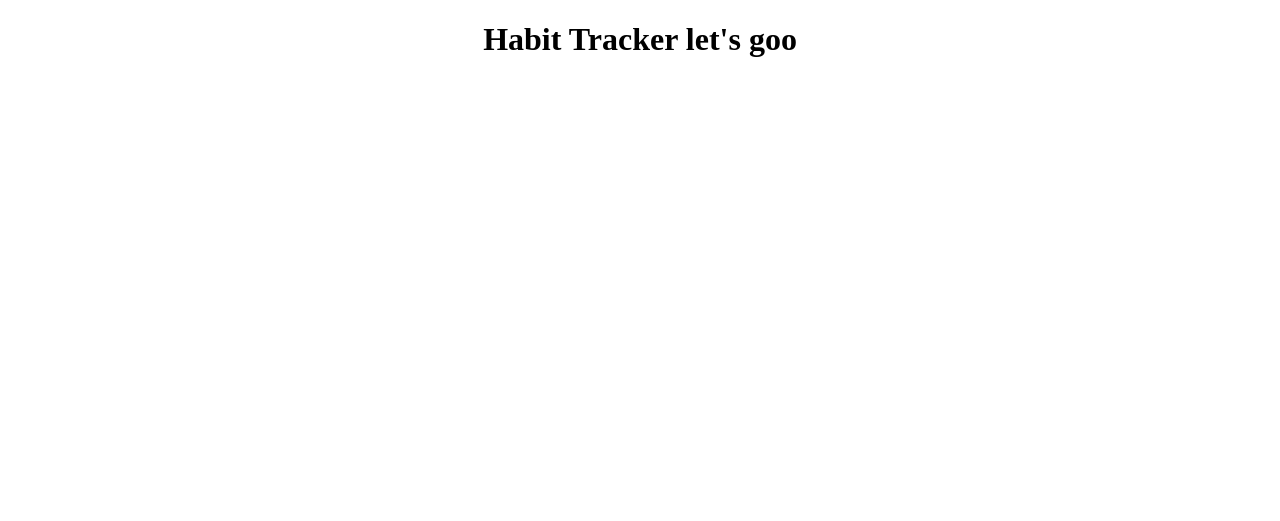
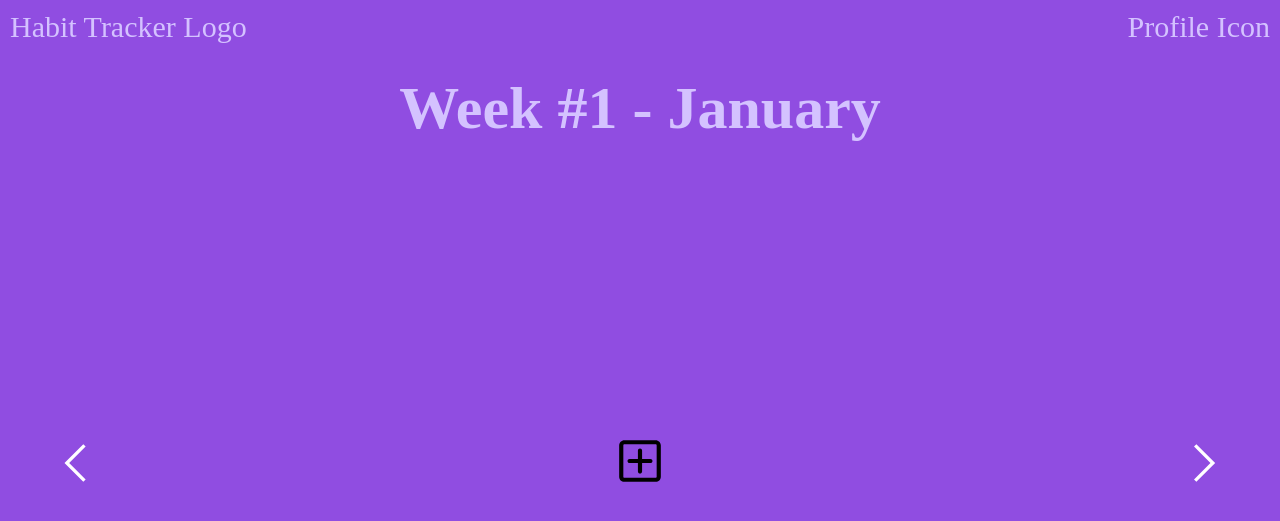
Before and after one commit to medina325/cs50-final-project-habit-tracker, a Django app: page / in a window 1280 px wide. Shown: the top 521 px of the page. Run offline with Django 4.2, Linux system fonts and the light colour scheme; some libraries are stand-ins or nearby versions.

Commit message:
Primeiro esboço da landing page do site - organizando html e css

```diff
--- /dev/null
+++ b/habit_tracker/static/habit_tracker/css/main.css
@@ -0,0 +1,36 @@
+:root{
+    /* Os "--" se referem a criação de variáveis em CSS, que podem ser usadas com var(nome_variavel)*/
+
+    --color-background: #F0F0F7;
+    --color-background-dark: #904de1;
+    --color-primary-lighter: #9871F5;
+    --color-primary-light: #916BEA;
+    --color-primary:#8257E5;
+    --color-primary-dark: #774DD6;
+    --color-primary-darker: #6842C2;
+    --color-title-in-primary: #FFFFFF;
+    --color-text-in-primary: #D4C2FF;
+}
+
+* {
+    margin: 0;
+    padding: 0;
+    color: var(--color-text-in-primary);
+}
+
+html, body {
+    height: 100vh;
+}
+
+body {
+    background-color: var(--color-background-dark);
+    font-size: 1rem;
+    display: flex;
+    justify-content: center;
+    align-items: center;
+}
+
+#container {
+    width: 100vw; /* viewport width*/
+    height: 100vh; /* viewport height*/
+}
--- /dev/null
+++ b/habit_tracker/static/habit_tracker/css/partials/page-landing.css
@@ -0,0 +1,48 @@
+.top-bar-container {
+    display: flex;
+    align-items: center;
+    justify-content: space-between;
+    padding: 10px 10px 30px 10px;
+
+    font-size: 30px;
+}
+
+#month-week-title {
+    text-align: center;
+    font-size: 30px;
+}
+
+#habits-grid
+{
+    display: grid;
+    grid-column-gap: 20px;
+    grid-template-columns: 1fr 15fr 1fr;
+    height: 80vh;
+}
+
+#previous-week-arrow, #next-week-arrow{
+    align-self:center;
+}
+
+#previous-week-arrow img {
+    float: left;
+    margin-left: 50px;
+}
+
+#next-week-arrow img {
+    float: right;
+    margin-right: 50px;
+}
+
+img[src $= "svg"] {
+    width: 50px;
+    height: 50px;
+}
+
+#habits-weekdays {
+    display: inline-block;
+    margin: auto;
+}
+
+/* For visualizing divs */
+/* border: 5px solid rgb(234, 230, 100); */
--- a/habit_tracker/templates/habit_tracker/index.html
+++ b/habit_tracker/templates/habit_tracker/index.html
@@ -1,18 +1,43 @@
+{% load static %}
+
 <!DOCTYPE html>
 <html lang="en">
 <head>
   <meta charset="UTF-8">
   <meta http-equiv="X-UA-Compatible" content="IE=edge">
   <meta name="viewport" content="width=device-width, initial-scale=1.0">
+
   <title>Habit Tracker</title>
 
-  <style>
-    body {
-      text-align: center;
-    }
-  </style>
+  <link rel="stylesheet" href="{% static 'habit_tracker/css/main.css' %}">
+  <link rel="stylesheet" href="{% static 'habit_tracker/css/partials/page-landing.css' %}">
+
 </head>
-<body>
-  <h1>Habit Tracker let's goo</h1>
+<body id="page-landing">
+  <div id="container">
+
+    <!-- <nav></nav> -->
+    <div class="top-bar-container">
+      <div>Habit Tracker Logo</div>
+      <div>Profile Icon</div>
+    </div>
+
+    <div id="month-week-title">
+      <h1>Week #1 - January</h1>
+    </div>
+    <div id="habits-grid">
+      <div id="previous-week-arrow">
+        <img src="{% static 'habit_tracker/images/icons/anchor-left-arrow-caret-svgrepo-com.svg' %}" alt="Previous week">
+      </div>
+
+      <div id="habits-weekdays">
+        <img src="{% static 'habit_tracker/images/icons/plus-square-svgrepo-com.svg' %}" alt="Add task">
+      </div>
+
+      <div id="next-week-arrow">
+        <img src="{% static 'habit_tracker/images/icons/anchor-right-arrow-caret-svgrepo-com.svg' %}" alt="Previous week">
+      </div>
+    </div>
+  </div>
 </body>
 </html>
--- a/habit_tracker/views.py
+++ b/habit_tracker/views.py
@@ -1,6 +1,8 @@
 from django.shortcuts import render
-from django.http import HttpResponse
 
-# Create your views here.
 def index(request):
+    """
+    View that renders the main page
+    """
+
     return render(request, 'habit_tracker/index.html')
```
Also changed, not shown: habit_tracker/static/habit_tracker/images/icons/anchor-left-arrow-caret-svgrepo-com.svg (added), habit_tracker/static/habit_tracker/images/icons/anchor-right-arrow-caret-svgrepo-com.svg (added), habit_tracker/static/habit_tracker/images/icons/plus-square-svgrepo-com.svg (added).
